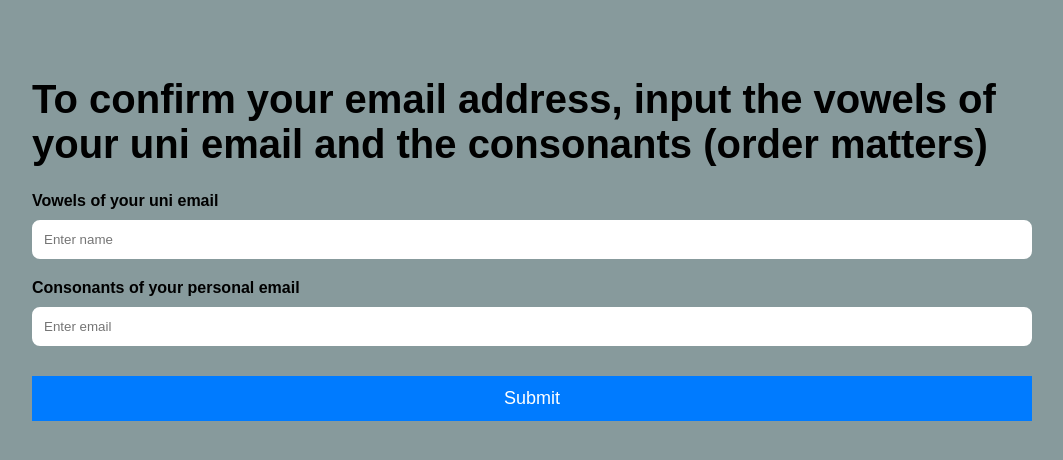
After one commit to DeaDvey/hackstart26, a Flask app: template templates/form6.html in a window 1280 px wide. The commit adds this page. Shown: the top 460 px of the page, without its empty margins (108-1171 px from the left). Run offline with Flask 3, Linux system fonts and the light colour scheme; the template is opened without the code that fills it: most values are stand-ins (such as "Sample title", 1, 10 or a date in 2020).

Commit message:
form 6 and checking for form 6

```diff
--- a/main.py
+++ b/main.py
@@ -12,7 +12,11 @@ def dynamic():
 @app.route('/page2', methods=['POST'])
 def page2(email=None):
 	email = request.form['email']
-	return render_template('form2.html', email=email)
+	domain = email.split("@")[-1]
+	if domain != "soton.ac.uk" and domain != "soutampton.ac.uk" and domain != "ecs.soton.ac.uk":
+		return render_template('error.html', error='Domain is not a Southampton official™ domain')
+	else:
+		return render_template('form2.html', email=email)
 
 @app.route('/page3', methods=['POST'])
 def page3(email1=None, email2=None):
@@ -38,16 +42,45 @@ def page4(email_original=None, email_backwards=None):
 def page5(email_original=None, second_email=None):
 	email_original = request.form['email_original']
 	second_email = request.form['second_email']
+	second_domain = second_email.split("@")[-1]
 	if email_original == second_email:
 		return render_template('error.html', error='You should have a different personal email to your uni email!')
+	if second_domain == "gmail.com":
+		return render_template('error.html', error='Don\'t use Gmail, you data subject!')
+	if second_domain == "outlook.com" or second_domain == "hotmail.com":
+		return render_template('error.html', error='Don\'t use Outlook, you corporate brown-nose!')
 	else:
-		return render_template('form5.html', email=email_original)
+		return render_template('form5.html', email=email_original, second_email=second_email)
 
 @app.route('/page6', methods=['POST'])
-def page3(email1=None, email2=None):
+def page6(email1=None, email2=None):
 	email1 = request.form['email1']
 	email2 = request.form['email2']
+	second_email = request.form['second_email']
 	if email1 != email2:
 		return render_template('error.html', error="Your emails do not match.")
 	else:
-		return render_template('form3.html', email=email1)
+		return render_template('form6.html', uni_email=email1, second_email=second_email)
+
+@app.route('/page7', methods=['POST'])
+def page7(email1=None, email2=None):
+	univowel = request.form['univowel']
+	perscons = request.form['perscons']
+	uni_email = request.form['uni_email']
+	second_email = request.form['second_email']
+	correct_univowel = ''
+	for char in uni_email:
+		if char.lower() in 'aeiou':
+			correct_univowel += char.lower()
+
+	correct_perscons = ''
+	for char in second_email:
+		if char.lower() in 'bcdfghjklmnpqrstvwxyz':
+			correct_perscons += char.lower()
+
+	if univowel != correct_univowel:
+		return render_template('error.html', error="You did not input the vowels from your uni email correctly.")
+	if perscons != correct_perscons:
+		return render_template('error.html', error="You did not input the consonants from your personal email correctly.")
+	else:
+		return render_template('form7.html', email=email1)
--- a/templates/form5.html
+++ b/templates/form5.html
@@ -18,6 +18,12 @@
 			required
 			name="email1"
 		/>
+		<input
+			type="hidden"
+			value="{{second_email}}"
+			required
+			name="second_email"
+		/>
 
         <label class="inputLabel" for="email">Reënter E-Mail</label>
         <input
--- /dev/null
+++ b/templates/form6.html
@@ -0,0 +1,41 @@
+<!DOCTYPE html>
+<html lang="en">
+<head>
+    <meta charset="UTF-8">
+    <meta name="viewport" content="width=device-width, initial-scale=1.0">
+    <title>The Form</title>
+    <link rel="stylesheet" href="{{ url_for('static', filename='index.css') }}">
+</head>
+<body>
+
+<div class="formWrapper">
+    <h1 class="formHeader">To confirm your email address, input the vowels of your uni email and the consonants (order matters)</h1>
+    <form method="POST" action="/page7">
+		<input type="hidden" name="uni_email" value="{{uni_email}}" />
+		<input type="hidden" name="second_email" value="{{second_email}}" />
+        <label class="inputLabel" for="name">Vowels of your uni email</label>
+        <input
+			class="formInput formInputText"
+            type="text"
+            id="email"
+            name="univowel"
+            placeholder="Enter name"
+            required
+        >
+
+        <label class="inputLabel" for="email">Consonants of your personal email</label>
+        <input
+			class="formInput formInputText"
+            type="text"
+            id="email"
+            name="perscons"
+            placeholder="Enter email"
+            required
+        >
+
+        <button class="submitButton" type="submit">Submit</button>
+    </form>
+</div>
+
+</body>
+</html>
```
